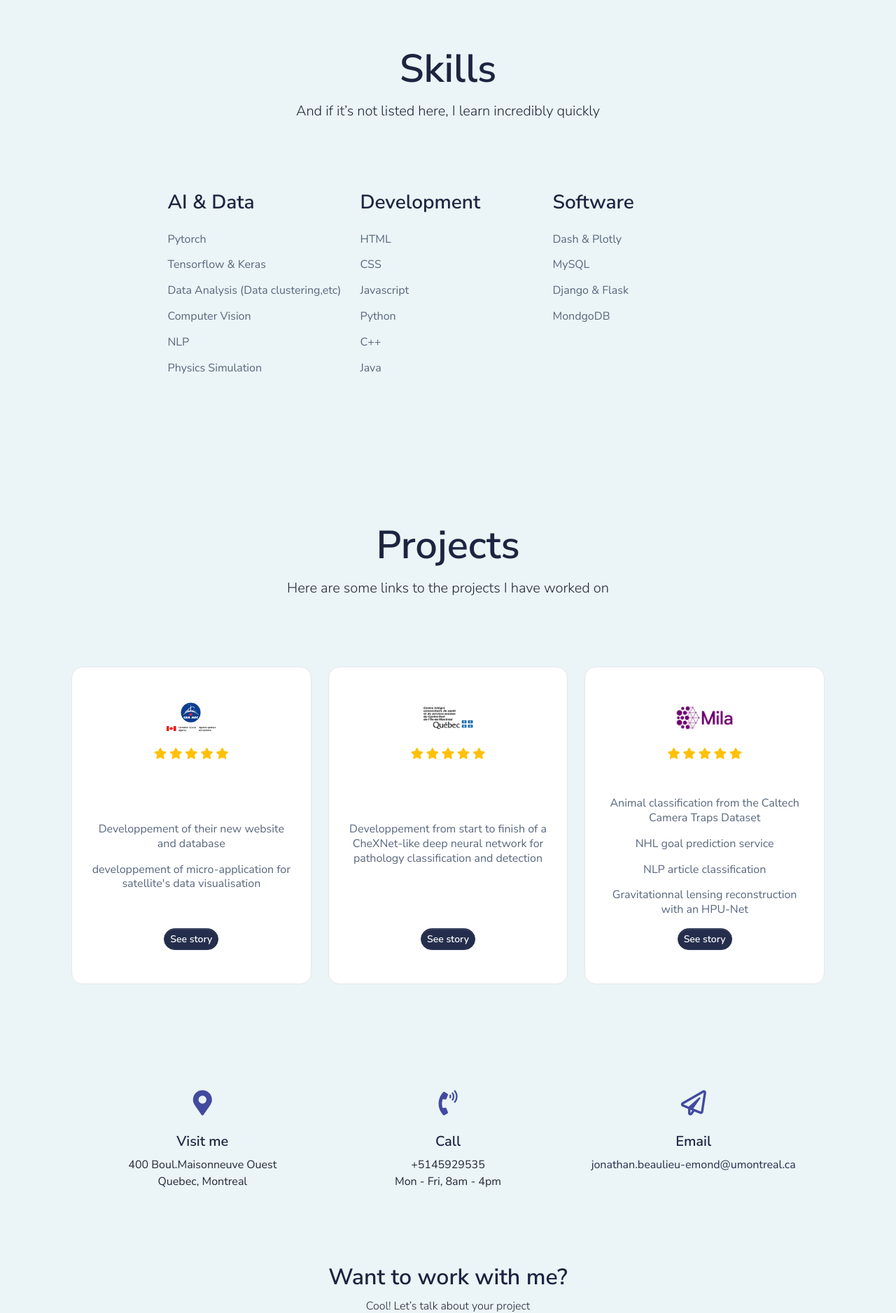
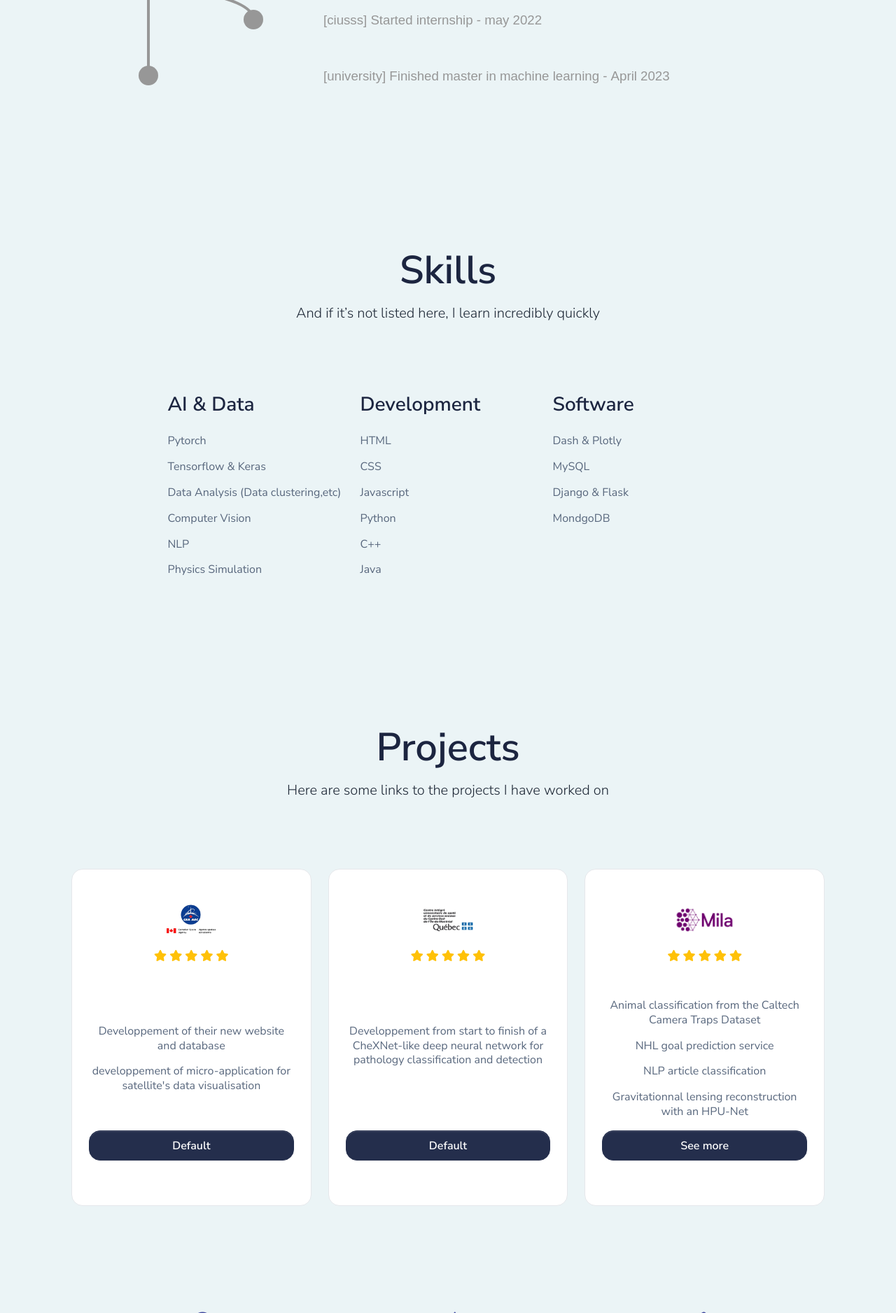
Before and after one commit to J-bytes/Online_CV, a Flask app: page /landing-freelancer.html in a window 1280 px wide. Shown: the part 2332-4209 px from the top of the page at 70% size. Run offline with Flask 2, Linux system fonts and the light colour scheme; some libraries are stand-ins or nearby versions.

Commit message:
added modals for work experience

```diff
--- a/app/templates/home/landing-freelancer.html
+++ b/app/templates/home/landing-freelancer.html
@@ -231,7 +231,18 @@
             </div>
         </div>
     </section>
+
     <section class="section section-lg bg-primary-app pb-0">
+         <div class="section section-sm bg-primary-app">
+        <div class="container">
+            <div class="row justify-content-center">
+                <div class="col-12 col-md-8 text-center mb-4 mb-md-6">
+                    <h2 class="display-2 fw-bold">
+                        Timeline
+                    </h2>
+
+                </div>
+            </div>
         <div class="container">
             <canvas id="gitGraph" width="1920" heigth="1080"></canvas>
         </div>
@@ -247,7 +258,7 @@
             author: "",
             mode: "extended" // or compact/extended if you don't want the messages
         });
-        gitgraph.template.colors = ["MediumPurple", "Tomato", "Indigo", "DarkGreen"];
+        //gitgraph.template.colors = ["MediumPurple", "Tomato", "Indigo", "DarkGreen"];
         gitgraph.template.commit.message.displayHash = false;
         gitgraph.template.lineWidth = 4;
         gitgraph.template.dotSize = 6;
@@ -265,7 +276,8 @@
         asc.lineWidth=4;
         asc.commit("Internship for the Canadian Space Agency - july 2021");
         asc.merge(university);
-        university.commit({message: "Graduated Bachelor of Physics - april 2021", dotimage: img1});
+        //university.commit({message: "Graduated Bachelor of Physics - april 2021", dotimage: img1});
+        university.commit({message: "Graduated Bachelor of Physics - april 2021"});
         saq.merge(university, "march 2022");
 
         university.commit("Started Master in machine learning at Mila");
@@ -367,8 +379,35 @@
                                 <li class="list-item h6 fw-normal mb-3 text-muted"><br></li>
                             </ul>
                             </p>
+                        <!-- Button Modal -->
+                        <div class="d-grid">
+                            <button type="button" class="btn btn-primary mb-3" data-bs-toggle="modal"
+                                data-bs-target="#modal-csa">Default</button>
+                        </div>
+                        <!-- Modal Content -->
+                        <div class="modal fade" id="modal-csa" tabindex="-1" role="dialog" aria-labelledby="modal-default"
+                            aria-hidden="true">
+                            <div class="modal-dialog modal-dialog-centered" role="document">
+                                <div class="modal-content">
+                                    <div class="modal-header">
+                                        <h2 class="h6 modal-title">CSA Internship</h2>
+                                        <button type="button" class="btn-close" data-bs-dismiss="modal"
+                                            aria-label="Close"></button>
+                                    </div>
+                                    <div class="modal-body">
+                                        <p>I've helped develop their new website and data management plateform based on the open source project CKAN, itself based on Flask.</p>
+                                        <p>I've also helped implement data visualisation tools for their SciSat's satellites data based on Dash&Plotly</p>
+                                    </div>
+                                    <div class="modal-footer">
+                                        <button type="button" class="btn btn-secondary">CKAN Website</button>
+                                        <button type="button" class="btn btn-link ms-auto"
+                                            data-bs-dismiss="modal">Source Code</button>
+                                    </div>
+                                </div>
+                            </div>
+                        </div>
+                        <!-- End of Modal Content -->
 
-                            <a href="#" class="btn btn-primary btn-sm">See story</a>
                         </div>
                     </div>
                 </div>
@@ -396,7 +435,34 @@
                                 <li class="list-item h6 fw-normal mb-3 text-muted"><br></li>
                             </ul>
                             </p>
-                            <a href="#" class="btn btn-primary btn-sm">See story</a>
+                           <!-- Button Modal -->
+                        <div class="d-grid">
+                            <button type="button" class="btn btn-primary mb-3" data-bs-toggle="modal"
+                                data-bs-target="#modal-ccsmtl">Default</button>
+                        </div>
+                        <!-- Modal Content -->
+                        <div class="modal fade" id="modal-ccsmtl" tabindex="-1" role="dialog" aria-labelledby="modal-default"
+                            aria-hidden="true">
+                            <div class="modal-dialog modal-dialog-centered" role="document">
+                                <div class="modal-content">
+                                    <div class="modal-header">
+                                        <h2 class="h6 modal-title">CIUSSS Internship</h2>
+                                        <button type="button" class="btn-close" data-bs-dismiss="modal"
+                                            aria-label="Close"></button>
+                                    </div>
+                                    <div class="modal-body">
+                                        <p>During my internship, I participated at all the stages of developpement of an ML project, from the creation of the database to the deployment of the model</p>
+                                        <p>My main responsability however consisted of the core developpement of the ML models,which included CNN, Vision Transformer and some NLP </p>
+                                    </div>
+                                    <div class="modal-footer">
+                                        <button type="button" class="btn btn-secondary">Dashboard</button>
+                                        <button type="button" class="btn btn-link ms-auto"
+                                            data-bs-dismiss="modal">Source Code</button>
+                                    </div>
+                                </div>
+                            </div>
+                        </div>
+                        <!-- End of Modal Content -->
                         </div>
                     </div>
                 </div>
@@ -425,61 +491,38 @@
                             </ul>
 
                             </p>
-                            <a href="#" class="btn btn-primary btn-sm">See story</a>
+                             <!-- Button Modal -->
+                        <div class="d-grid">
+                            <button type="button" class="btn btn-primary mb-3" data-bs-toggle="modal"
+                                data-bs-target="#modal-mila">See more</button>
+                        </div>
+                        <!-- Modal Content -->
+                        <div class="modal fade" id="modal-mila" tabindex="-1" role="dialog" aria-labelledby="modal-default"
+                            aria-hidden="true">
+                            <div class="modal-dialog modal-dialog-centered" role="document">
+                                <div class="modal-content">
+                                    <div class="modal-header">
+                                        <h2 class="h6 modal-title">Mila's class projects</h2>
+                                        <button type="button" class="btn-close" data-bs-dismiss="modal"
+                                            aria-label="Close"></button>
+                                    </div>
+                                    <div class="modal-body">
+                                        <p>I have participated in many team project during my formation at Mila's. Such project included the use of transfer learning to identify animals in the
+                                        Caltech Camera Traps dataset with models such as ResNext and Yolo</p>
+                                        <p>Another interesting project was the developpement of a hierarchical probabilistic U-net in order to reconstruct images of far away galaxy distorted by gravitational lenses</p>
+                                    </div>
+                                    <div class="modal-footer">
+                                        <button type="button" class="btn btn-secondary">Dashboard</button>
+                                        <button type="button" class="btn btn-link ms-auto"
+                                            data-bs-dismiss="modal">Source Code</button>
+                                    </div>
+                                </div>
+                            </div>
+                        </div>
+                        <!-- End of Modal Content -->
                         </div>
                     </div>
                 </div>
-                <!--                    <div class="col-md-6 col-lg-4 text-center">-->
-                <!--                        <div class="card border-gray-300 mb-4">-->
-                <!--                            <div class="card-body py-5">-->
-                <!--                                <img src="/static/assets/img/clients/forbes.svg" class="img-fluid image-sm" alt="Forbes logo">-->
-                <!--                                <span class="d-block mt-3">-->
-                <!--                                    <span class="star fas fa-star text-warning"></span>-->
-                <!--                                    <span class="star fas fa-star text-warning"></span>-->
-                <!--                                    <span class="star fas fa-star text-warning"></span>-->
-                <!--                                    <span class="star fas fa-star text-warning"></span>-->
-                <!--                                    <span class="star fas fa-star text-warning"></span>-->
-                <!--                                </span>-->
-                <!--                                <p class="card-text py-4 mb-0">Some quick example text to build on the card title and make up the bulk of the card's content.</p>-->
-                <!--                                <a href="#" class="btn btn-primary btn-sm">See story</a>-->
-                <!--                            </div>-->
-                <!--                        </div>-->
-                <!--                    </div>-->
-                <!--                    <div class="col-md-6 col-lg-4 text-center">-->
-                <!--                        <div class="card border-gray-300 mb-4">-->
-                <!--                            <div class="card-body py-5">-->
-                <!--                                <img src="/static/assets/img/clients/corsair.svg" class="img-fluid image-sm" alt="Corsair Logo">-->
-                <!--                                <span class="d-block mt-3">-->
-                <!--                                    <span class="star fas fa-star text-warning"></span>-->
-                <!--                                    <span class="star fas fa-star text-warning"></span>-->
-                <!--                                    <span class="star fas fa-star text-warning"></span>-->
-                <!--                                    <span class="star fas fa-star text-warning"></span>-->
-                <!--                                    <span class="star fas fa-star text-warning"></span>-->
-                <!--                                </span>-->
-                <!--                                <p class="card-text py-4 mb-0">Some quick example text to build on the card title and make up the bulk of the card's content.</p>-->
-                <!--                                <a href="#" class="btn btn-primary btn-sm">See story</a>-->
-                <!--                            </div>-->
-                <!--                        </div>-->
-                <!--                    </div>-->
-                <!--                    <div class="col-md-6 col-lg-4 text-center">-->
-                <!--                        <div class="card border-gray-300 mb-4">-->
-                <!--                            <div class="card-body py-5">-->
-                <!--                                <img src="/static/assets/img/clients/docker.svg" class="img-fluid image-sm" alt="Docker Logo">-->
-                <!--                                <span class="d-block mt-3">-->
-                <!--                                    <span class="star fas fa-star text-warning"></span>-->
-                <!--                                    <span class="star fas fa-star text-warning"></span>-->
-                <!--                                    <span class="star fas fa-star text-warning"></span>-->
-                <!--                                    <span class="star fas fa-star text-warning"></span>-->
-                <!--                                    <span class="star fas fa-star text-warning"></span>-->
-                <!--                                </span>-->
-                <!--                                <p class="card-text py-4 mb-0">Some quick example text to build on the card title and make up the bulk of the card's content.</p>-->
-                <!--                                <a href="#" class="btn btn-primary btn-sm">See story</a>-->
-                <!--                            </div>-->
-                <!--                        </div>-->
-                <!--                    </div>-->
-                <!--                </div>-->
-                <!--            </div>-->
-                <!--        </div>-->
 
                 <div class="section section-lg bg-primary-app">
                     <div class="container">
```
